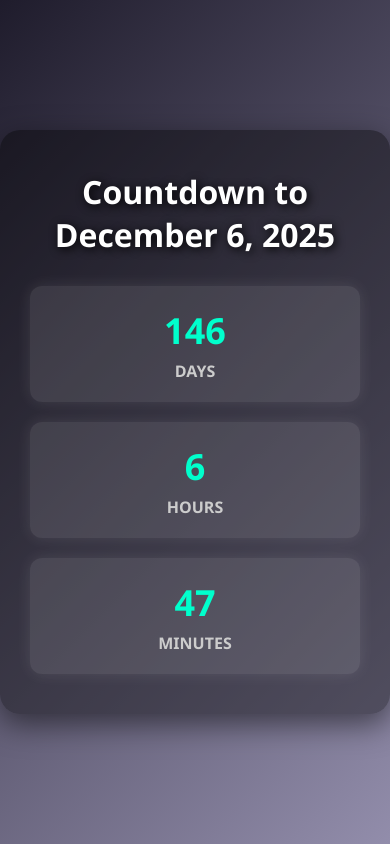
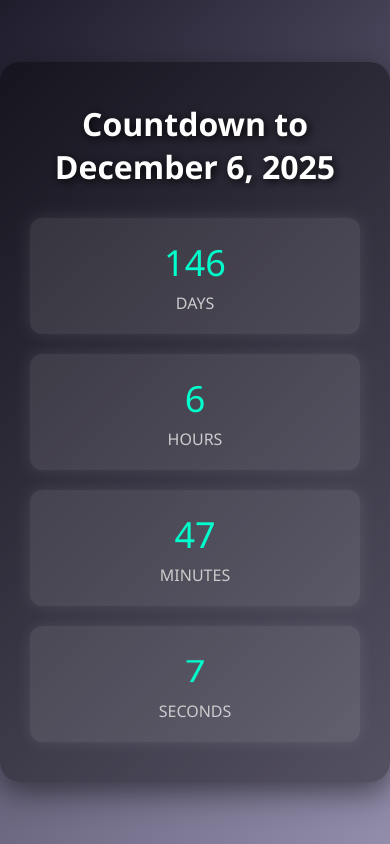
Before and after one commit to growbyNI/otp, a website: page index.html in a window 390 px wide. Drawn offline with Linux system fonts and the light colour scheme.

Commit message:
Update index.html

```diff
--- a/index.html
+++ b/index.html
@@ -1,16 +1,11 @@
 <!DOCTYPE html>
 <html lang="en">
 <head>
-  <meta charset="UTF-8">
-  <meta name="viewport" content="width=device-width, initial-scale=1.0">
+  <meta charset="UTF-8" />
+  <meta name="viewport" content="width=device-width, initial-scale=1.0"/>
   <title>Countdown to December 6, 2025</title>
   <style>
-    * {
-      margin: 0;
-      padding: 0;
-      box-sizing: border-box;
-    }
-
+    * { margin: 0; padding: 0; box-sizing: border-box; }
     body {
       height: 100vh;
       display: flex;
@@ -19,101 +14,181 @@
       background: linear-gradient(135deg, #1f1c2c, #928dab);
       font-family: 'Segoe UI', Tahoma, Geneva, Verdana, sans-serif;
       color: #fff;
+      overflow: hidden;
     }
-
     .container {
       text-align: center;
       background: rgba(0, 0, 0, 0.4);
       padding: 40px 30px;
       border-radius: 20px;
       box-shadow: 0 10px 30px rgba(0,0,0,0.5);
+      z-index: 2;
+      position: relative;
     }
-
     h1 {
       font-size: 32px;
       margin-bottom: 30px;
       text-shadow: 2px 2px 10px #000;
     }
-
     .countdown {
       display: flex;
       justify-content: center;
+      flex-wrap: wrap;
       gap: 30px;
-      font-size: 24px;
-      font-weight: 600;
     }
-
     .time-box {
       background: rgba(255, 255, 255, 0.1);
       border-radius: 12px;
       padding: 20px;
       min-width: 100px;
-      transition: 0.3s;
       box-shadow: 0 0 15px rgba(255,255,255,0.1);
+      perspective: 1000px;
     }
-
-    .time-box:hover {
-      transform: scale(1.05);
-      background: rgba(255, 255, 255, 0.15);
-    }
-
-    .number {
+    .flip {
       font-size: 36px;
       color: #00ffcc;
       margin-bottom: 5px;
+      position: relative;
+      display: inline-block;
+      animation: flip 0.7s ease-in-out;
     }
-
+    @keyframes flip {
+      0% { transform: rotateX(0); }
+      50% { transform: rotateX(180deg); }
+      100% { transform: rotateX(0); }
+    }
     .label {
       font-size: 16px;
       text-transform: uppercase;
       color: #ccc;
     }
-
     @media (max-width: 600px) {
-      .countdown {
-        flex-direction: column;
-        gap: 20px;
+      .countdown { flex-direction: column; gap: 20px; }
     }
+    .celebrate {
+      font-size: 36px;
+      animation: glow 2s ease-in-out infinite alternate, pop 1s ease forwards;
+      color: #fff;
+      text-shadow: 0 0 10px #ff0, 0 0 20px #ff00ff, 0 0 30px #00ffff;
+    }
+    @keyframes glow {
+      from { text-shadow: 0 0 10px #00ffc8, 0 0 20px #00ffcc, 0 0 30px #00ffcc; }
+      to { text-shadow: 0 0 20px #ff00ff, 0 0 30px #ff00ff, 0 0 40px #ff00ff; }
+    }
+    @keyframes pop {
+      0% { transform: scale(0.5); opacity: 0; }
+      100% { transform: scale(1.2); opacity: 1; }
+    }
+    canvas {
+      position: fixed;
+      top: 0;
+      left: 0;
+      pointer-events: none;
+      z-index: 1;
     }
   </style>
 </head>
 <body>
-  <div class="container">
+<canvas id="confettiCanvas"></canvas>
+
+<div class="container" id="container">
   <h1>Countdown to December 6, 2025</h1>
   <div class="countdown" id="countdown">
-      <div class="time-box">
-        <div class="number" id="days">--</div>
-        <div class="label">Days</div>
-      </div>
-      <div class="time-box">
-        <div class="number" id="hours">--</div>
-        <div class="label">Hours</div>
-      </div>
-      <div class="time-box">
-        <div class="number" id="minutes">--</div>
-        <div class="label">Minutes</div>
-      </div>
+    <div class="time-box"><div class="flip" id="days">--</div><div class="label">Days</div></div>
+    <div class="time-box"><div class="flip" id="hours">--</div><div class="label">Hours</div></div>
+    <div class="time-box"><div class="flip" id="minutes">--</div><div class="label">Minutes</div></div>
+    <div class="time-box"><div class="flip" id="seconds">--</div><div class="label">Seconds</div></div>
   </div>
 </div>
 
 <script>
+  const daysEl = document.getElementById("days");
+  const hoursEl = document.getElementById("hours");
+  const minutesEl = document.getElementById("minutes");
+  const secondsEl = document.getElementById("seconds");
+  const container = document.getElementById("container");
+  const countdownEl = document.getElementById("countdown");
+
+  let prev = {};
+
   function updateCountdown() {
-      const targetDate = new Date('December 6, 2025 00:00:00').getTime();
+    const targetDate = new Date("December 6, 2025 00:00:00").getTime();
     const now = new Date().getTime();
     const diff = targetDate - now;
 
     if (diff <= 0) {
-        document.getElementById('countdown').innerHTML = '<h2>🎉 It\'s December 6, 2025!</h2>';
+      startCelebration();
       return;
     }
 
-      const days = Math.floor(diff / (1000 * 60 * 60 * 24));
-      const hours = Math.floor((diff % (1000 * 60 * 60 * 24)) / (1000 * 60 * 60));
-      const minutes = Math.floor((diff % (1000 * 60 * 60)) / (1000 * 60));
+    const d = Math.floor(diff / (1000 * 60 * 60 * 24));
+    const h = Math.floor((diff % (1000 * 60 * 60 * 24)) / (1000 * 60 * 60));
+    const m = Math.floor((diff % (1000 * 60 * 60)) / (1000 * 60));
+    const s = Math.floor((diff % (1000 * 60)) / 1000);
 
-      document.getElementById('days').textContent = days;
-      document.getElementById('hours').textContent = hours;
-      document.getElementById('minutes').textContent = minutes;
+    animateIfChanged(daysEl, d, 'd');
+    animateIfChanged(hoursEl, h, 'h');
+    animateIfChanged(minutesEl, m, 'm');
+    animateIfChanged(secondsEl, s, 's');
+  }
+
+  function animateIfChanged(el, newVal, key) {
+    if (prev[key] !== newVal) {
+      el.textContent = newVal;
+      el.classList.remove("flip");
+      void el.offsetWidth; // trigger reflow
+      el.classList.add("flip");
+      prev[key] = newVal;
+    }
+  }
+
+  function startCelebration() {
+    container.innerHTML = `<h2 class="celebrate">🎉 It's December 6, 2025! 🎉</h2>`;
+    launchConfetti();
+  }
+
+  function launchConfetti() {
+    const canvas = document.getElementById("confettiCanvas");
+    const ctx = canvas.getContext("2d");
+    canvas.width = window.innerWidth;
+    canvas.height = window.innerHeight;
+
+    const pieces = [];
+    const colors = ["#ff0", "#0ff", "#f0f", "#0f0", "#f00", "#00f"];
+
+    for (let i = 0; i < 300; i++) {
+      pieces.push({
+        x: Math.random() * canvas.width,
+        y: Math.random() * canvas.height - canvas.height,
+        speed: Math.random() * 5 + 2,
+        size: Math.random() * 10 + 5,
+        color: colors[Math.floor(Math.random() * colors.length)],
+        rotation: Math.random() * 2 * Math.PI,
+      });
+    }
+
+    function draw() {
+      ctx.clearRect(0, 0, canvas.width, canvas.height);
+      for (const p of pieces) {
+        ctx.save();
+        ctx.translate(p.x, p.y);
+        ctx.rotate(p.rotation);
+        ctx.fillStyle = p.color;
+        ctx.fillRect(-p.size / 2, -p.size / 2, p.size, p.size);
+        ctx.restore();
+
+        p.y += p.speed;
+        p.rotation += 0.02;
+
+        if (p.y > canvas.height) {
+          p.y = -p.size;
+          p.x = Math.random() * canvas.width;
+        }
+      }
+      requestAnimationFrame(draw);
+    }
+
+    draw();
   }
 
   updateCountdown();
```
Lines whose indentation alone changed are shown as unchanged.
